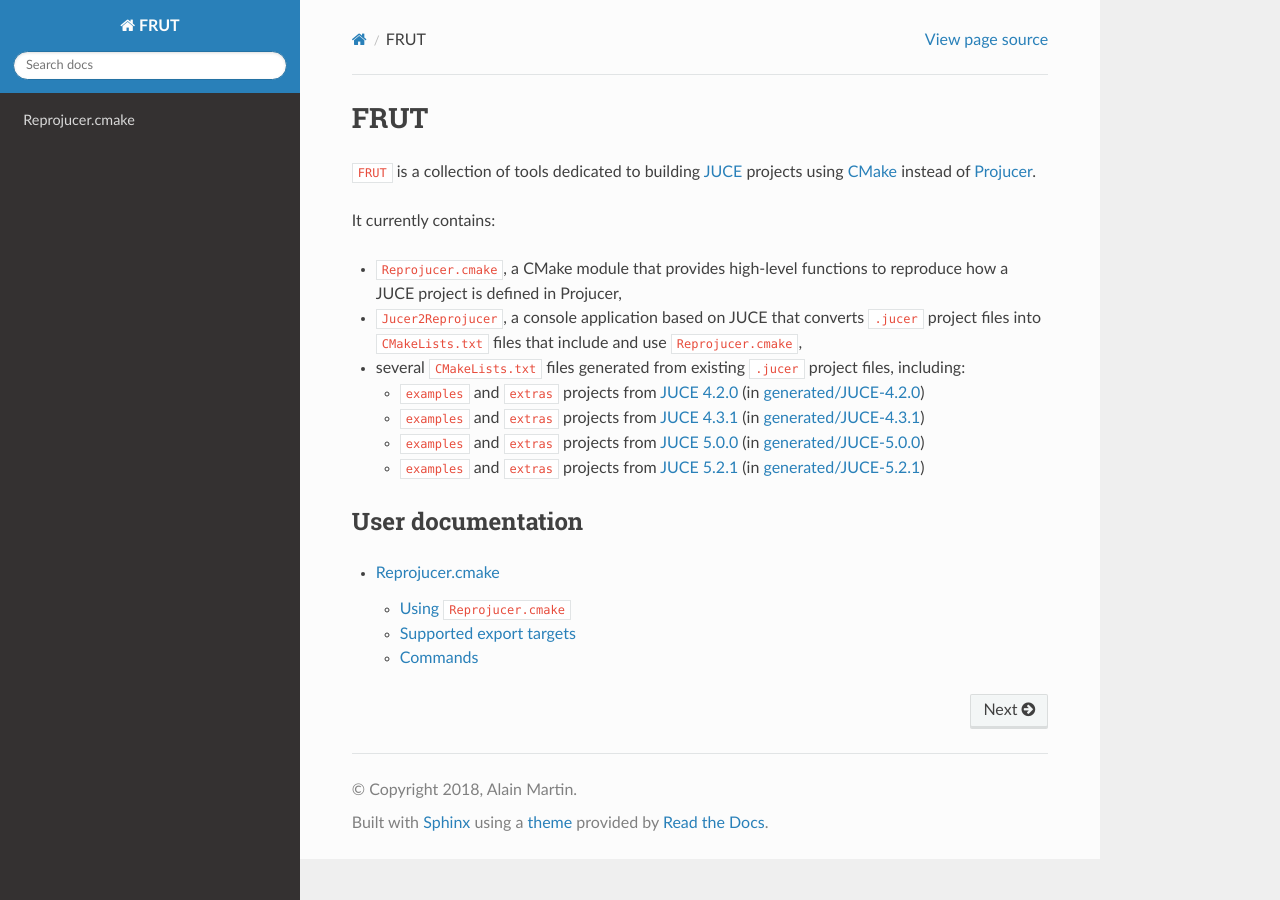
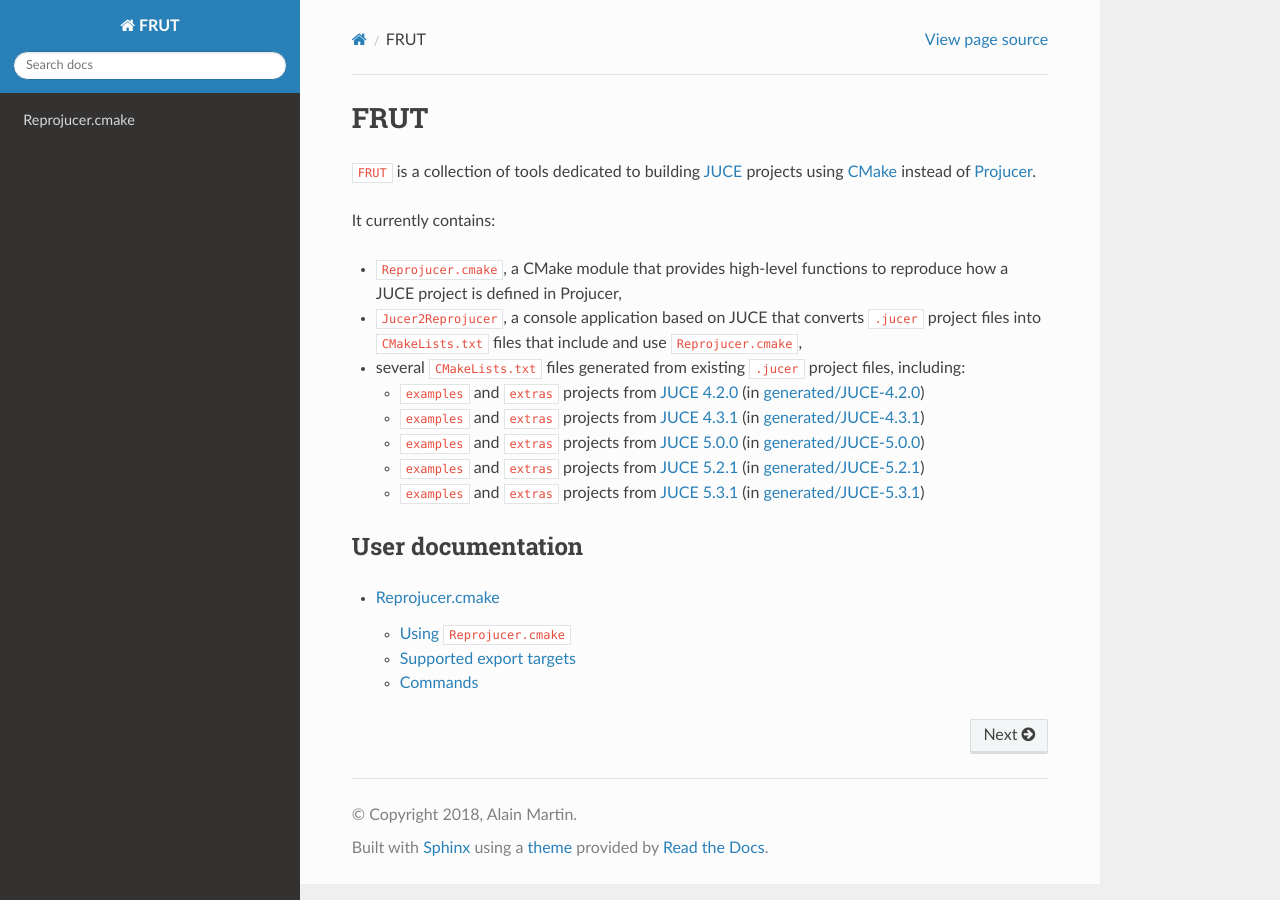
Before and after one commit to McMartin/FRUT, a Sphinx documentation site: the page built from docs/index.rst, in a window 1280 px wide. Built offline with Sphinx 7.4.7 and the Read the Docs theme 2.0.0, drawn with Linux system fonts in a browser that asks for light colours.

Commit message:
Update documentation
This should have been done in 469a67ddb18b87bcb0d8cfed6b098892a2c71a52.

```diff
--- a/docs/index.rst
+++ b/docs/index.rst
@@ -19,6 +19,7 @@
   - ``examples`` and ``extras`` projects from `JUCE 4.3.1`_ (in `generated/JUCE-4.3.1`_)
   - ``examples`` and ``extras`` projects from `JUCE 5.0.0`_ (in `generated/JUCE-5.0.0`_)
   - ``examples`` and ``extras`` projects from `JUCE 5.2.1`_ (in `generated/JUCE-5.2.1`_)
+  - ``examples`` and ``extras`` projects from `JUCE 5.3.1`_ (in `generated/JUCE-5.3.1`_)
 
 
 User documentation
@@ -35,9 +36,11 @@
 .. _JUCE 4.3.1: https://github.com/WeAreROLI/JUCE/tree/4.3.1
 .. _JUCE 5.0.0: https://github.com/WeAreROLI/JUCE/tree/5.0.0
 .. _JUCE 5.2.1: https://github.com/WeAreROLI/JUCE/tree/5.2.1
+.. _JUCE 5.3.1: https://github.com/WeAreROLI/JUCE/tree/5.3.1
 .. _JUCE: https://juce.com/
 .. _Projucer: https://www.juce.com/projucer
 .. _generated/JUCE-4.2.0: https://github.com/McMartin/FRUT/tree/master/generated/JUCE-4.2.0
 .. _generated/JUCE-4.3.1: https://github.com/McMartin/FRUT/tree/master/generated/JUCE-4.3.1
 .. _generated/JUCE-5.0.0: https://github.com/McMartin/FRUT/tree/master/generated/JUCE-5.0.0
 .. _generated/JUCE-5.2.1: https://github.com/McMartin/FRUT/tree/master/generated/JUCE-5.2.1
+.. _generated/JUCE-5.3.1: https://github.com/McMartin/FRUT/tree/master/generated/JUCE-5.3.1
```
